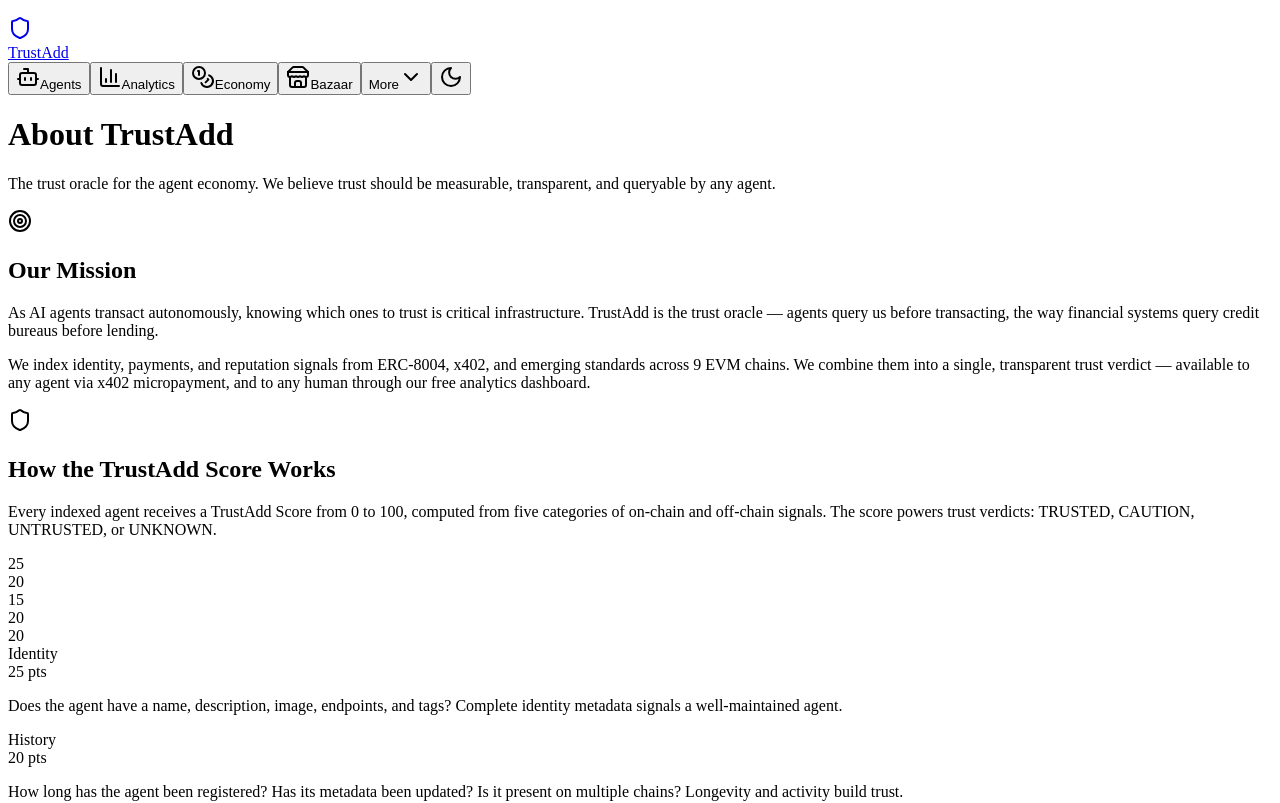
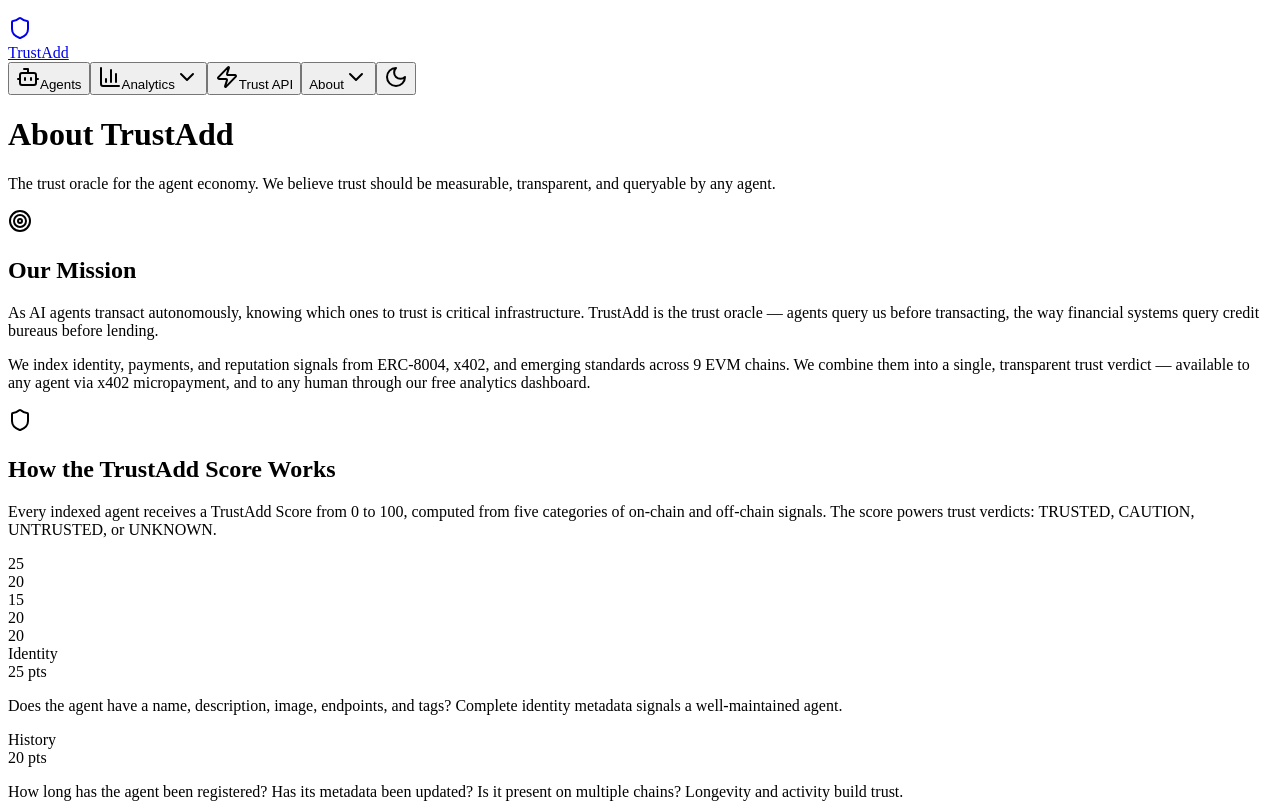
Before and after one commit to All-The-New/trustadd-mcp, a React (Vite) app in the folder client/: page /about in a window 1280 px wide. Shown: the top 803 px of the page. Built offline with nearby package versions, Linux system fonts and the light colour scheme; what @shared/chains would draw is missing.

Commit message:
nav: restructure to 4-item layout with Analytics and About dropdowns

```diff
--- a/client/src/components/header.tsx
+++ b/client/src/components/header.tsx
@@ -1,5 +1,5 @@
 import { Link, useLocation } from "wouter";
-import { Shield, Bot, BarChart3, BookOpen, Activity, Info, Coins, Layers, ChevronDown, ShieldCheck, Sparkles, Store } from "lucide-react";
+import { Shield, Bot, BarChart3, ChevronDown, Zap, Info, BookOpen, Layers, Activity, ShieldCheck, Sparkles, Store, Coins } from "lucide-react";
 import { Button } from "@/components/ui/button";
 import {
   DropdownMenu,
@@ -9,10 +9,14 @@ import {
 } from "@/components/ui/dropdown-menu";
 import { ThemeToggle } from "./theme-toggle";
 
+const analyticsRoutes = ["/analytics", "/economy", "/skills", "/bazaar", "/quality", "/status"];
+const aboutRoutes = ["/about", "/protocols", "/api-docs"];
+
 export function Header() {
   const [location] = useLocation();
 
-  const secondaryActive = ["/status", "/api-docs", "/about", "/quality", "/protocols", "/skills"].includes(location);
+  const analyticsActive = analyticsRoutes.includes(location);
+  const aboutActive = aboutRoutes.includes(location);
 
   return (
     <header className="sticky top-0 z-50 border-b bg-background/80 backdrop-blur-md">
@@ -29,7 +33,7 @@ export function Header() {
         <nav className="flex items-center gap-1">
           <Link href="/agents">
             <Button
-              variant={location === "/agents" ? "secondary" : "ghost"}
+              variant={location === "/agents" || location.startsWith("/agent/") ? "secondary" : "ghost"}
               className="gap-2"
               data-testid="link-directory"
             >
@@ -37,82 +41,98 @@ export function Header() {
               <span className="hidden sm:inline">Agents</span>
             </Button>
           </Link>
-          <Link href="/analytics">
-            <Button
-              variant={location === "/analytics" ? "secondary" : "ghost"}
-              className="gap-2"
-              data-testid="link-analytics"
-            >
-              <BarChart3 className="w-4 h-4" />
-              <span className="hidden sm:inline">Analytics</span>
-            </Button>
-          </Link>
-          <Link href="/economy">
-            <Button
-              variant={location === "/economy" ? "secondary" : "ghost"}
-              className="gap-2"
-              data-testid="link-economy"
-            >
-              <Coins className="w-4 h-4" />
-              <span className="hidden sm:inline">Economy</span>
-            </Button>
-          </Link>
-          <Link href="/bazaar">
-            <Button
-              variant={location === "/bazaar" ? "secondary" : "ghost"}
-              className="gap-2"
-              data-testid="link-bazaar"
-            >
-              <Store className="w-4 h-4" />
-              <span className="hidden sm:inline">Bazaar</span>
-            </Button>
-          </Link>
+
           <DropdownMenu>
             <DropdownMenuTrigger asChild>
               <Button
-                variant={secondaryActive ? "secondary" : "ghost"}
+                variant={analyticsActive ? "secondary" : "ghost"}
                 className="gap-2"
-                data-testid="dropdown-more"
+                data-testid="dropdown-analytics"
               >
-                <span className="hidden sm:inline">More</span>
-                <ChevronDown className="w-4 h-4" />
+                <BarChart3 className="w-4 h-4" />
+                <span className="hidden sm:inline">Analytics</span>
+                <ChevronDown className="w-3 h-3" />
               </Button>
             </DropdownMenuTrigger>
-            <DropdownMenuContent align="end" className="w-40">
+            <DropdownMenuContent align="start" className="w-48">
+              <Link href="/analytics">
+                <DropdownMenuItem className="gap-2 cursor-pointer">
+                  <BarChart3 className="w-4 h-4" />
+                  Overview
+                </DropdownMenuItem>
+              </Link>
+              <Link href="/economy">
+                <DropdownMenuItem className="gap-2 cursor-pointer">
+                  <Coins className="w-4 h-4" />
+                  Economy
+                </DropdownMenuItem>
+              </Link>
               <Link href="/skills">
-                <DropdownMenuItem className="gap-2 cursor-pointer" data-testid="link-skills">
+                <DropdownMenuItem className="gap-2 cursor-pointer">
                   <Sparkles className="w-4 h-4" />
                   Skills
                 </DropdownMenuItem>
               </Link>
-              <Link href="/protocols">
-                <DropdownMenuItem className="gap-2 cursor-pointer" data-testid="link-protocols">
-                  <Layers className="w-4 h-4" />
-                  Protocols
+              <Link href="/bazaar">
+                <DropdownMenuItem className="gap-2 cursor-pointer">
+                  <Store className="w-4 h-4" />
+                  Bazaar
                 </DropdownMenuItem>
               </Link>
               <Link href="/quality">
-                <DropdownMenuItem className="gap-2 cursor-pointer" data-testid="link-quality">
+                <DropdownMenuItem className="gap-2 cursor-pointer">
                   <ShieldCheck className="w-4 h-4" />
                   Quality
                 </DropdownMenuItem>
               </Link>
               <Link href="/status">
-                <DropdownMenuItem className="gap-2 cursor-pointer" data-testid="link-status">
+                <DropdownMenuItem className="gap-2 cursor-pointer">
                   <Activity className="w-4 h-4" />
-                  Status
+                  Oracle Status
+                </DropdownMenuItem>
+              </Link>
+            </DropdownMenuContent>
+          </DropdownMenu>
+
+          <Link href="/trust-api">
+            <Button
+              variant={location === "/trust-api" ? "secondary" : "ghost"}
+              className="gap-2"
+              data-testid="link-trust-api"
+            >
+              <Zap className="w-4 h-4" />
+              <span className="hidden sm:inline">Trust API</span>
+            </Button>
+          </Link>
+
+          <DropdownMenu>
+            <DropdownMenuTrigger asChild>
+              <Button
+                variant={aboutActive ? "secondary" : "ghost"}
+                className="gap-2"
+                data-testid="dropdown-about"
+              >
+                <span className="hidden sm:inline">About</span>
+                <ChevronDown className="w-3 h-3" />
+              </Button>
+            </DropdownMenuTrigger>
+            <DropdownMenuContent align="end" className="w-48">
+              <Link href="/about">
+                <DropdownMenuItem className="gap-2 cursor-pointer">
+                  <Info className="w-4 h-4" />
+                  About TrustAdd
+                </DropdownMenuItem>
+              </Link>
+              <Link href="/protocols">
+                <DropdownMenuItem className="gap-2 cursor-pointer">
+                  <Layers className="w-4 h-4" />
+                  Protocols
                 </DropdownMenuItem>
               </Link>
               <Link href="/api-docs">
-                <DropdownMenuItem className="gap-2 cursor-pointer" data-testid="link-api-docs">
+                <DropdownMenuItem className="gap-2 cursor-pointer">
                   <BookOpen className="w-4 h-4" />
-                  API
-                </DropdownMenuItem>
-              </Link>
-              <Link href="/about">
-                <DropdownMenuItem className="gap-2 cursor-pointer" data-testid="link-about">
-                  <Info className="w-4 h-4" />
-                  About
+                  API Documentation
                 </DropdownMenuItem>
               </Link>
             </DropdownMenuContent>
```
